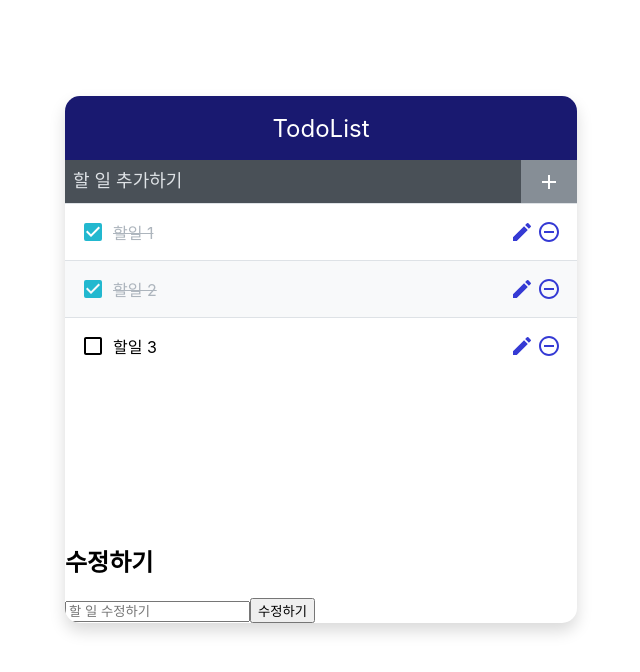
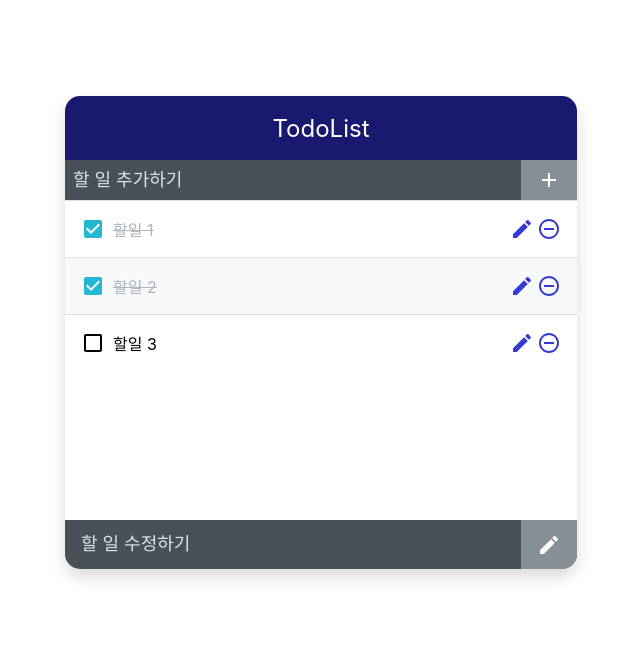
Before and after one commit to yeeun-b/React-Project, a React (Create React App) app: page /todolist in a window 1280 px wide. Both pictures are taken after a click on the element 841 px from the left and 232 px from the top of the page. Shown: the top 672 px of the page, without its empty margins (319-959 px from the left). Built offline with nearby package versions, Linux system fonts and the light colour scheme.

Commit message:
0913 TodoEdit 스타일 수정

```diff
--- a/src/TodoEdit.js
+++ b/src/TodoEdit.js
@@ -1,5 +1,6 @@
 import './TodoEdit.scss';
 import {useCallback, useEffect, useState} from "react";
+import { MdModeEditOutline } from "react-icons/md";
 
 const TodoEdit = ({selectedTodo, onUpdated, onInsertToggle, onChangeSelectedTodo}) => {
     const [value, setValue] = useState('');
@@ -23,15 +24,14 @@ const TodoEdit = ({selectedTodo, onUpdated, onInsertToggle, onChangeSelectedTodo
     }, [selectedTodo]);
 
     return(
-        <div className="EditBacktround">
+        <div className="background">
             <form onSubmit={onSubmit} className="todoEditInsert">
-                <h2>수정하기</h2>
                 <input
                     onChange={onChange}
                     value={value}
                     placeholder="할 일 수정하기"
                 ></input>
-                <button type="submit">수정하기</button>
+                <button type="submit"><MdModeEditOutline /></button>
             </form>
         </div>
     );
--- a/src/TodoEdit.scss
+++ b/src/TodoEdit.scss
@@ -1,4 +1,4 @@
-.TodoInsert {
+.background {
     display: flex;
     background: #495057;
     input {
@@ -6,7 +6,8 @@
       background: none;
       outline: none;
       border: none;
-      padding: 0.5rem;
+      padding: 0.7rem;
+      padding-left: 1rem;
       font-size: 1.125rem;
       line-height: 1.5;
       color: white;
@@ -15,7 +16,6 @@
       }
     }
     button {
-      background: none;
       outline: none;
       border: none;
       background: #868e96;
@@ -30,4 +30,8 @@
         background: #adb5bd;
       }
     }
+    .todoEditInsert{
+        display: flex;
+        flex: 1 1;
+    }
   }
```
